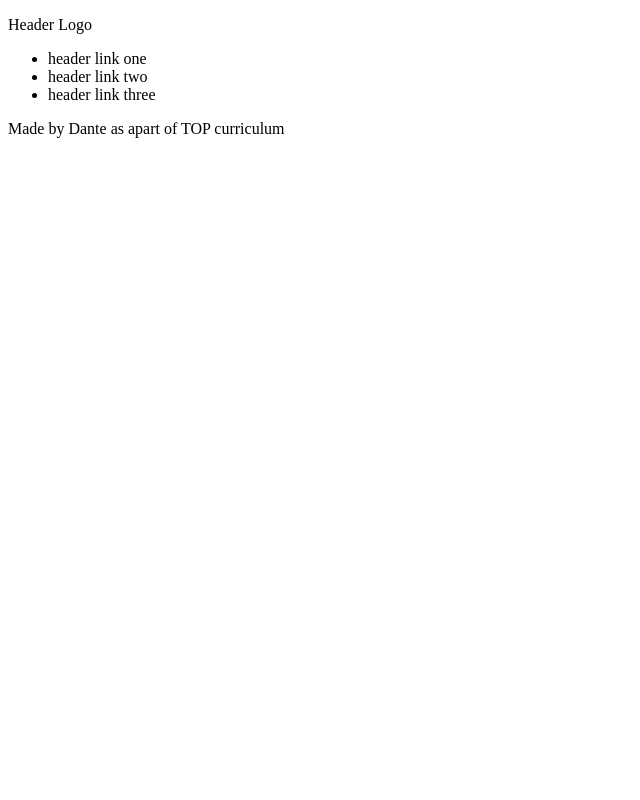
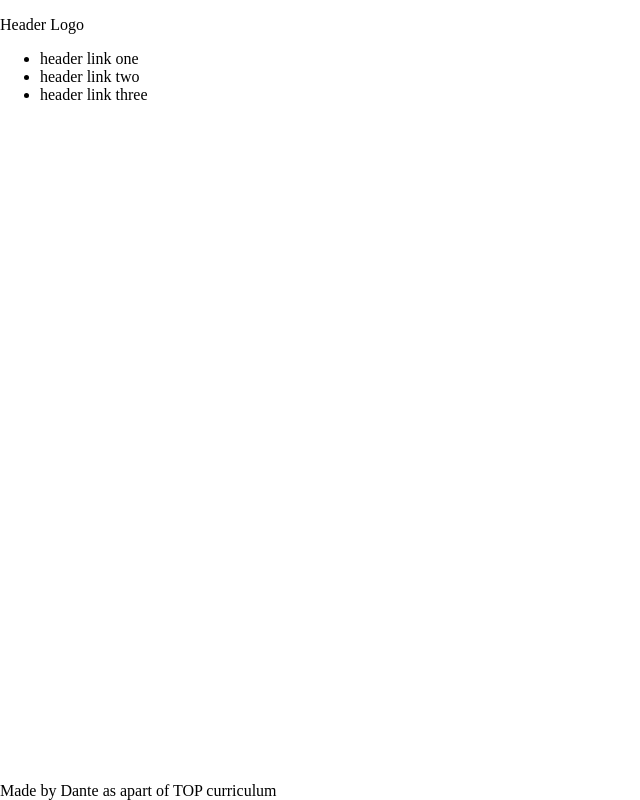
Before and after one commit to D-JSimpson/Landing-Page, a plain HTML site: page index.html in a window 1280 px wide. Shown: the whole page, without its empty margins (0-640 px from the left). Drawn offline with Linux system fonts and the light colour scheme.

Commit message:
link style.css and add some basic styles

```diff
--- a/index.html
+++ b/index.html
@@ -5,6 +5,7 @@
     <meta http-equiv="X-UA-Compatible" content="IE=edge">
     <meta name="viewport" content="width=device-width, initial-scale=1.0">
     <title>Document</title>
+    <link rel="stylesheet" href="style.css">
 </head>
 <body>
 
--- a/style.css
+++ b/style.css
@@ -0,0 +1,10 @@
+body{
+    display: flex;
+    flex-direction: column;
+    height: 100vh;
+    margin:0px;
+}
+
+.footer{
+    margin-top: auto;
+}
```
